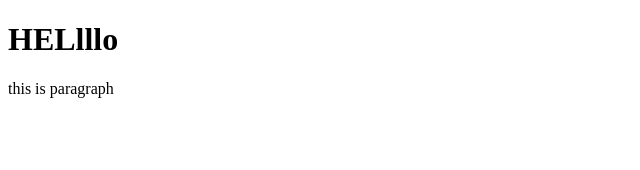
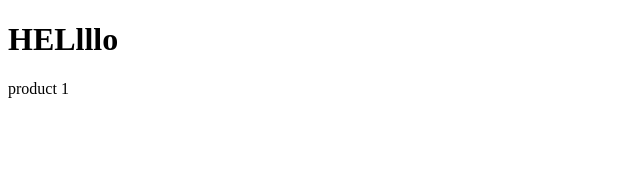
Before and after one commit to AliKouchekzade/first-app, a React (Create React App) app: page / in a window 1280 px wide. Shown: the top 170 px of the page, without its empty margins (0-640 px from the left). Built offline with nearby package versions, Linux system fonts and the light colour scheme; the HTML template or start-up script is replaced by a standard one.

Commit message:
develop product component

```diff
--- a/src/App.js
+++ b/src/App.js
@@ -1,10 +1,10 @@
-import React from "react";
+import Product from "./components/product/Product";
 
 const App = () => {
   return (
     <div className="container">
       <h1>HELlllo</h1>
-      <p>this is paragraph</p>
+      <Product />
     </div>
   );
 };
--- /dev/null
+++ b/src/components/product/Product.js
@@ -0,0 +1,7 @@
+const Product = () => {
+    return (
+        <p>product 1</p>
+    );
+}
+
+export default Product;
```
